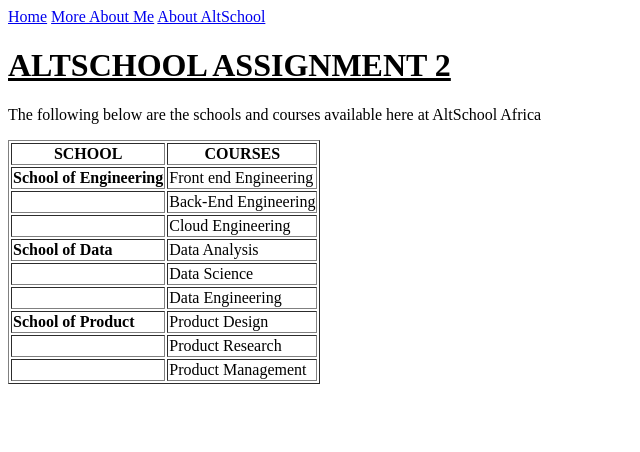
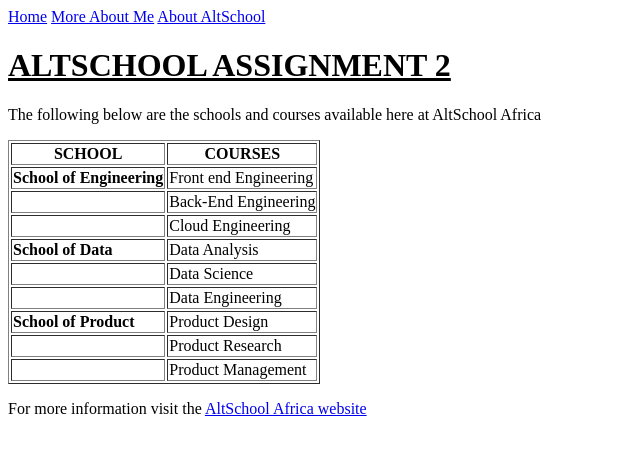
Before and after one commit to Ayomide876/altschool-intro-to-html, a plain HTML site: page table.html in a window 1280 px wide. Shown: the whole page, without its empty margins (0-640 px from the left). Drawn offline with Linux system fonts and the light colour scheme.

Commit message:
AltSchool Assignments

```diff
--- a/table.html
+++ b/table.html
@@ -64,5 +64,9 @@
         </tbody>
       </table>
     </div>
+
+    <div>
+      <p>For more information visit the <a target="_blank" href="https://altschoolafrica.com/">AltSchool Africa website</a></p>
+    </div>
   </body>
 </html>
```
